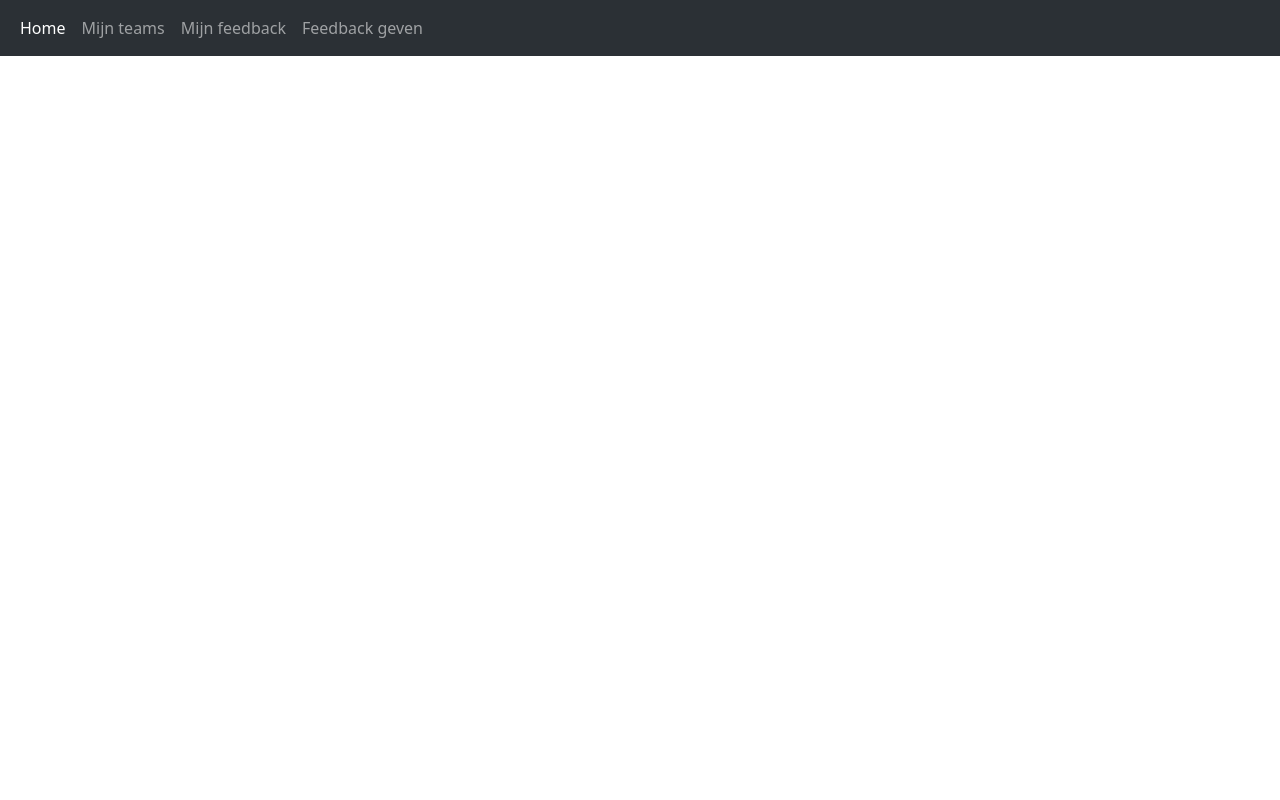
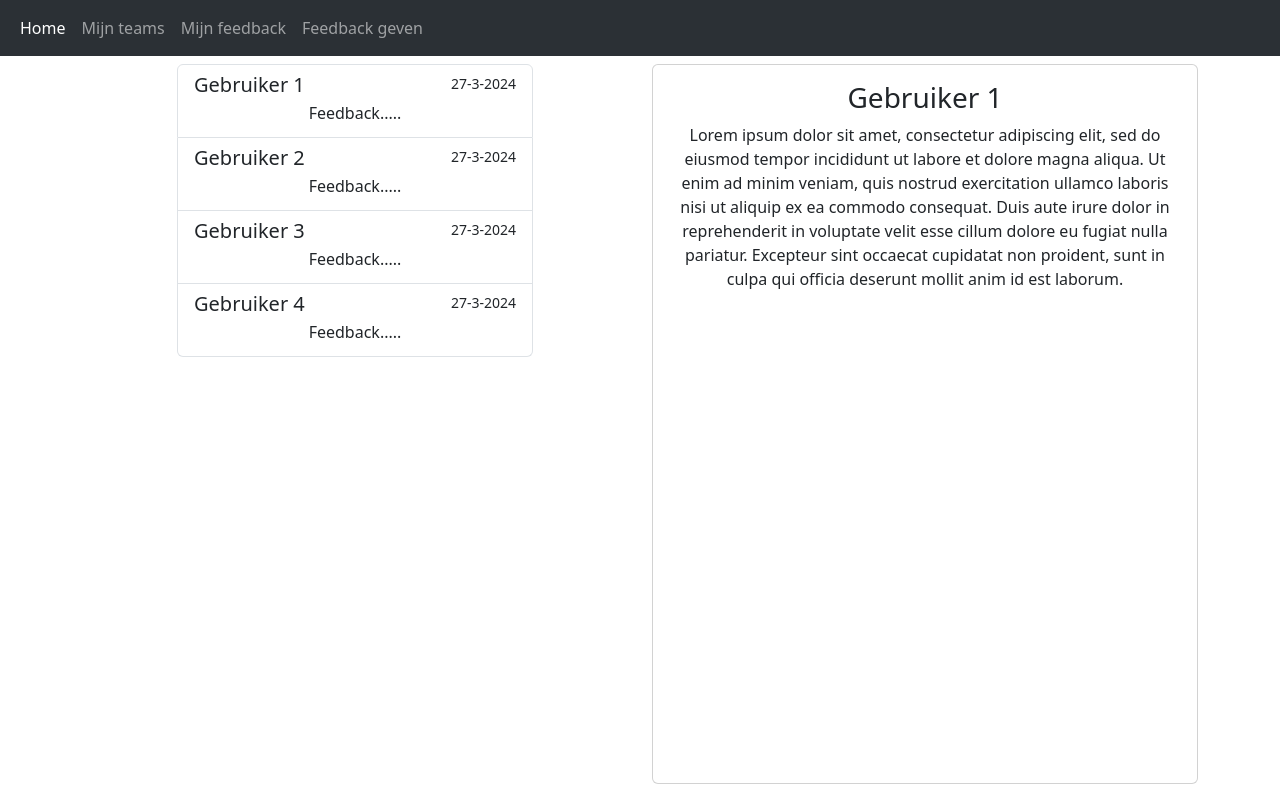
Before and after one commit to rensvdv/axi-frontend, a React (Create React App) app: page /feedback in a window 1280 px wide. Built offline with nearby package versions, Linux system fonts and the light colour scheme.

Commit message:
routes aangemaakt, navbar aangemaakt en een opzet voor als data gecalled kan worden opgezet

```diff
--- a/src/App.js
+++ b/src/App.js
@@ -2,14 +2,15 @@ import './App.css';
 import FeedbackList from "./Components/FeedbackList";
 import {Route, Routes} from "react-router-dom";
 import NavBar from "./Components/NavBar";
+import MijnFeedback from "./Pages/MijnFeedback";
 
 function App() {
   return (
     <div className="App">
         <NavBar></NavBar>
         <Routes>
-            <Route path="/mijnfeedback" element={<FeedbackList />} />
-            <Route path="/mijnteams" element={<FeedbackList />} />
+            <Route path="/feedback" element={<MijnFeedback />} />
+            <Route path="/teams" element={<FeedbackList />} />
             <Route path="/feedbackgeven" element={<FeedbackList />} />
         </Routes>
     </div>
--- /dev/null
+++ b/src/Components/EenFeedbackObjectZien.js
@@ -0,0 +1,14 @@
+import React from "react";
+
+export default function EenFeedbackObjectZien() {
+    return (
+        <div className="card text-center h-100">
+            <div className="card-body">
+                <h3 className="card-title">Gebruiker 1</h3>
+                <p className="card-text">
+                    Lorem ipsum dolor sit amet, consectetur adipiscing elit, sed do eiusmod tempor incididunt ut labore et dolore magna aliqua. Ut enim ad minim veniam, quis nostrud exercitation ullamco laboris nisi ut aliquip ex ea commodo consequat. Duis aute irure dolor in reprehenderit in voluptate velit esse cillum dolore eu fugiat nulla pariatur. Excepteur sint occaecat cupidatat non proident, sunt in culpa qui officia deserunt mollit anim id est laborum.
+                </p>
+            </div>
+        </div>
+    )
+}
--- /dev/null
+++ b/src/Components/MijnFeedbackLijst.js
@@ -0,0 +1,44 @@
+import React from "react";
+
+export default function MijnFeedbackLijst() {
+    const handleClick = () => {
+        console.log("YIPPEEE")
+    }
+    return (
+        <div>
+            <div className="list-group">
+                <div className="list-group-item list-group-item-action" aria-current="true" onClick={handleClick}>
+                    <div className="d-flex w-100 justify-content-between">
+                        <h5 className="mb-1">Gebruiker 1</h5>
+                        <small>27-3-2024</small>
+                    </div>
+                    <p className="mb-1">Feedback.....</p>
+                </div>
+
+                <div className="list-group-item list-group-item-action" aria-current="true" onClick={handleClick}>
+                    <div className="d-flex w-100 justify-content-between">
+                        <h5 className="mb-1">Gebruiker 2</h5>
+                        <small>27-3-2024</small>
+                    </div>
+                    <p className="mb-1">Feedback.....</p>
+                </div>
+
+                <div className="list-group-item list-group-item-action" aria-current="true" onClick={handleClick}>
+                    <div className="d-flex w-100 justify-content-between">
+                        <h5 className="mb-1">Gebruiker 3</h5>
+                        <small>27-3-2024</small>
+                    </div>
+                    <p className="mb-1">Feedback.....</p>
+                </div>
+
+                <div className="list-group-item list-group-item-action" aria-current="true" onClick={handleClick}>
+                    <div className="d-flex w-100 justify-content-between">
+                        <h5 className="mb-1">Gebruiker 4</h5>
+                        <small>27-3-2024</small>
+                    </div>
+                    <p className="mb-1">Feedback.....</p>
+                </div>
+            </div>
+        </div>
+    )
+}
--- a/src/Components/NavBar.js
+++ b/src/Components/NavBar.js
@@ -8,13 +8,13 @@ export default function NavBar() {
                     <div className="collapse navbar-collapse">
                         <ul className="navbar-nav me-auto mb-2 mb-lg-0">
                             <li className="nav-item">
-                                <Link to={"/home"} className={"nav-link active" }>Home</Link>
+                                <Link to={""} className={"nav-link active" }>Home</Link>
                             </li>
                             <li className="nav-item">
-                                <Link to={"/mijnfeedback"} className={"nav-link"}>Mijn teams</Link>
+                                <Link to={"/teams"} className={"nav-link"}>Mijn teams</Link>
                             </li>
                             <li className="nav-item">
-                                <Link to={"/mijnteams"} className={"nav-link"}>Mijn feedback</Link>
+                                <Link to={"/feedback"} className={"nav-link"}>Mijn feedback</Link>
                             </li>
                             <li className="nav-item">
                                 <Link to={"/feedbackgeven"} className={"nav-link"}>Feedback geven</Link>
--- /dev/null
+++ b/src/Pages/MijnFeedback.js
@@ -0,0 +1,22 @@
+import React from "react";
+import MijnFeedbackLijst from "../Components/MijnFeedbackLijst";
+import EenFeedbackObjectZien from "../Components/EenFeedbackObjectZien";
+
+export default function MijnFeedback() {
+    return (
+        <div className={"container"}>
+            <div className={"row"}>
+                <div className={"col-1"}></div>
+                <div className={"col-4 gy-2"}>
+                    <MijnFeedbackLijst />
+                </div>
+                <div className={"col-1"}></div>
+                <div className={"col-6 gy-2"} style={{height: "90vh"}}>
+                    <div className={"h-100"}>
+                        <EenFeedbackObjectZien />
+                    </div>
+                </div>
+            </div>
+        </div>
+    )
+}
```
